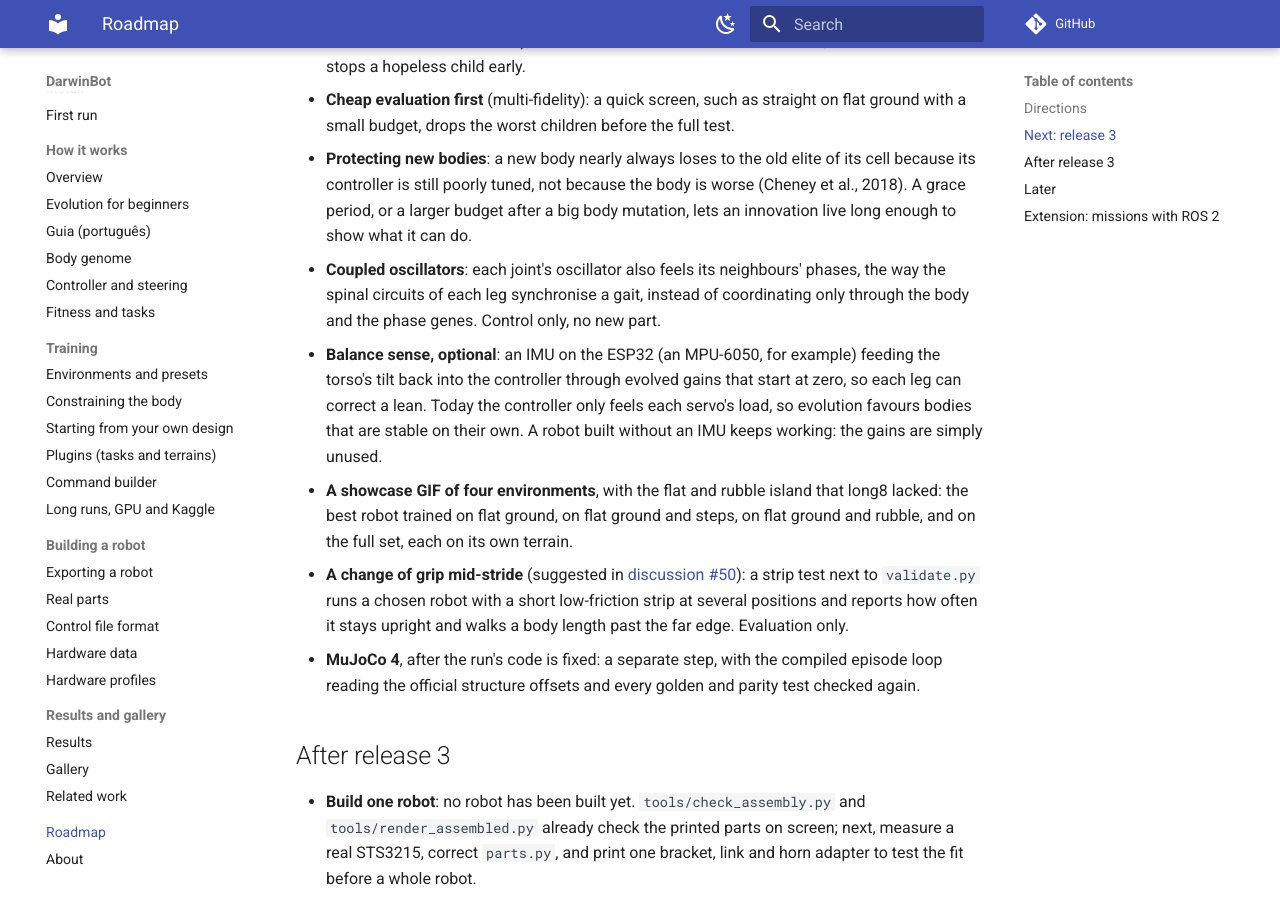
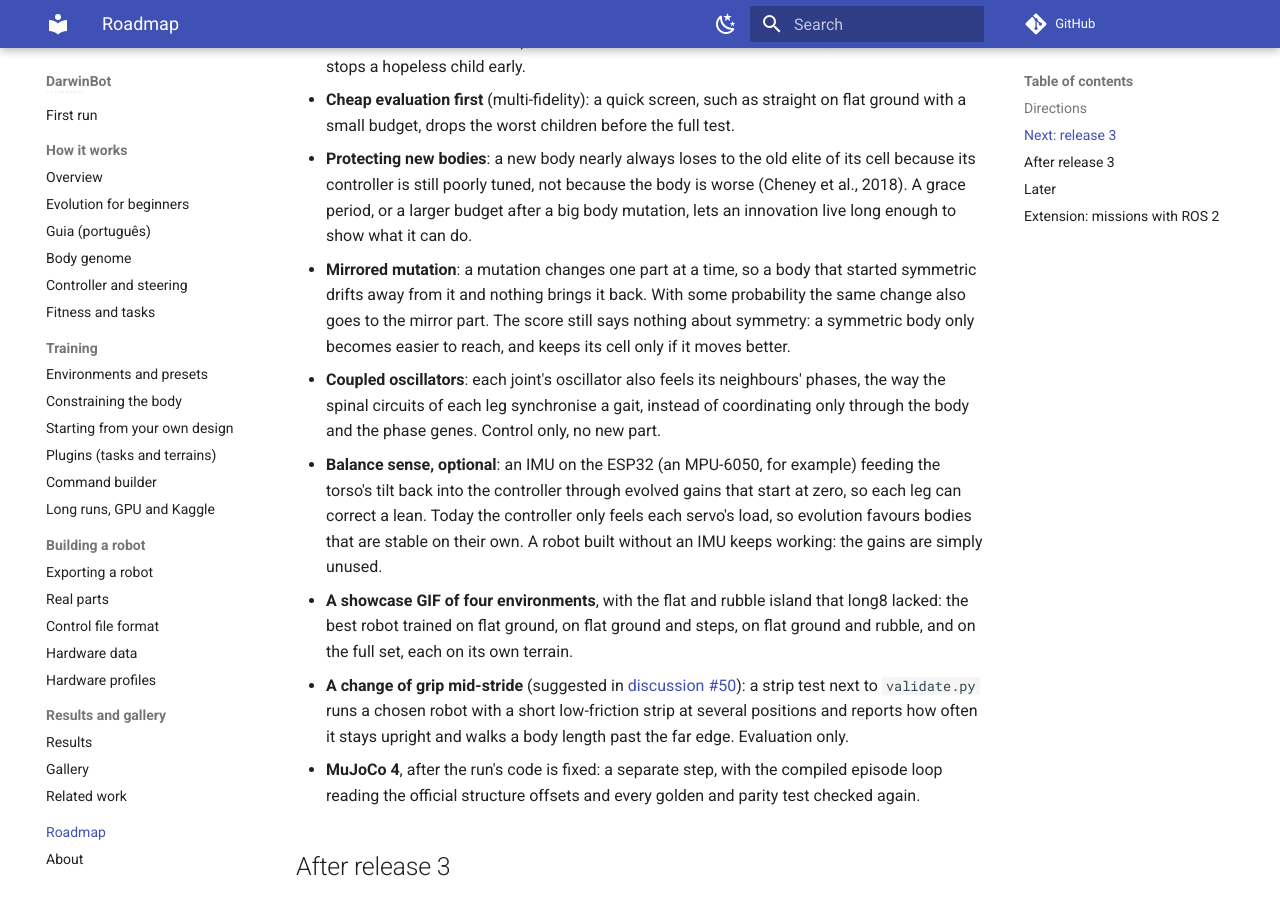
Before and after one commit to mpena2099/darwinbot, an MkDocs documentation site: the page built from docs/roadmap.md, in a window 1280 px wide and 900 px high, scrolled down 1159 px. Built offline with MkDocs 1.6.1 and Material for MkDocs 9.7.7, drawn with Linux system fonts in a browser that asks for light colours; comment, search, counter and statistics services are not loaded.

Commit message:
Roadmap: mirrored mutation in release 3

```diff
--- a/docs/roadmap.md
+++ b/docs/roadmap.md
@@ -56,6 +56,11 @@ against the current rules:
   is worse (Cheney et al., 2018). A grace period, or a larger budget after a
   big body mutation, lets an innovation live long enough to show what it can
   do.
+- **Mirrored mutation**: a mutation changes one part at a time, so a body
+  that started symmetric drifts away from it and nothing brings it back. With
+  some probability the same change also goes to the mirror part. The score
+  still says nothing about symmetry: a symmetric body only becomes easier to
+  reach, and keeps its cell only if it moves better.
 - **Coupled oscillators**: each joint's oscillator also feels its neighbours'
   phases, the way the spinal circuits of each leg synchronise a gait, instead
   of coordinating only through the body and the phase genes. Control only, no
```
